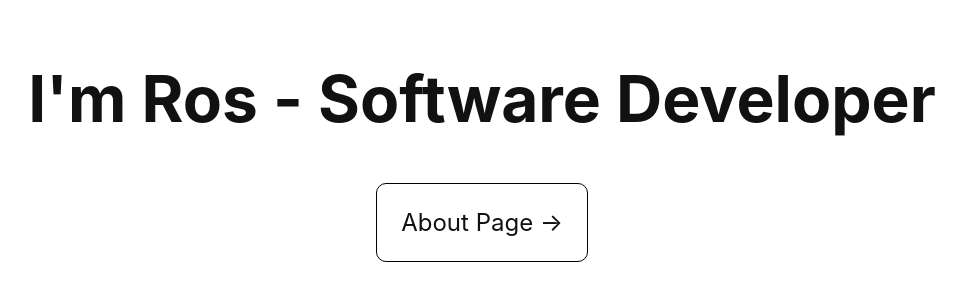
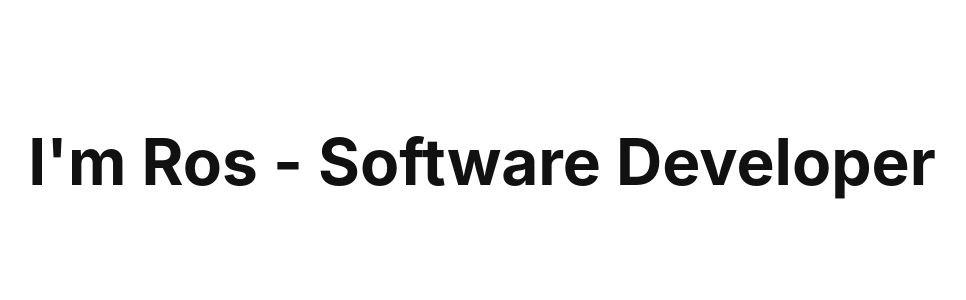
Before and after one commit to avgust13/pavloff-dev, a Next.js app: page / in a window 1280 px wide. Shown: the part 238-538 px from the top of the page, without its empty margins (158-1124 px from the left). Built offline with nearby package versions, Linux system fonts and the light colour scheme.

Commit message:
build folder included

```diff
--- a/pages/index.tsx
+++ b/pages/index.tsx
@@ -26,7 +26,7 @@ export default function Home() {
           <CodeTag>pages/index.tsx</CodeTag>
         </Description> */}
 
-        <Cards />
+        {/* <Cards /> */}
       </Main>
     </Container>
   );
```
Also changed, not shown: 1 other file (tests, documents, lock files or other folders).
